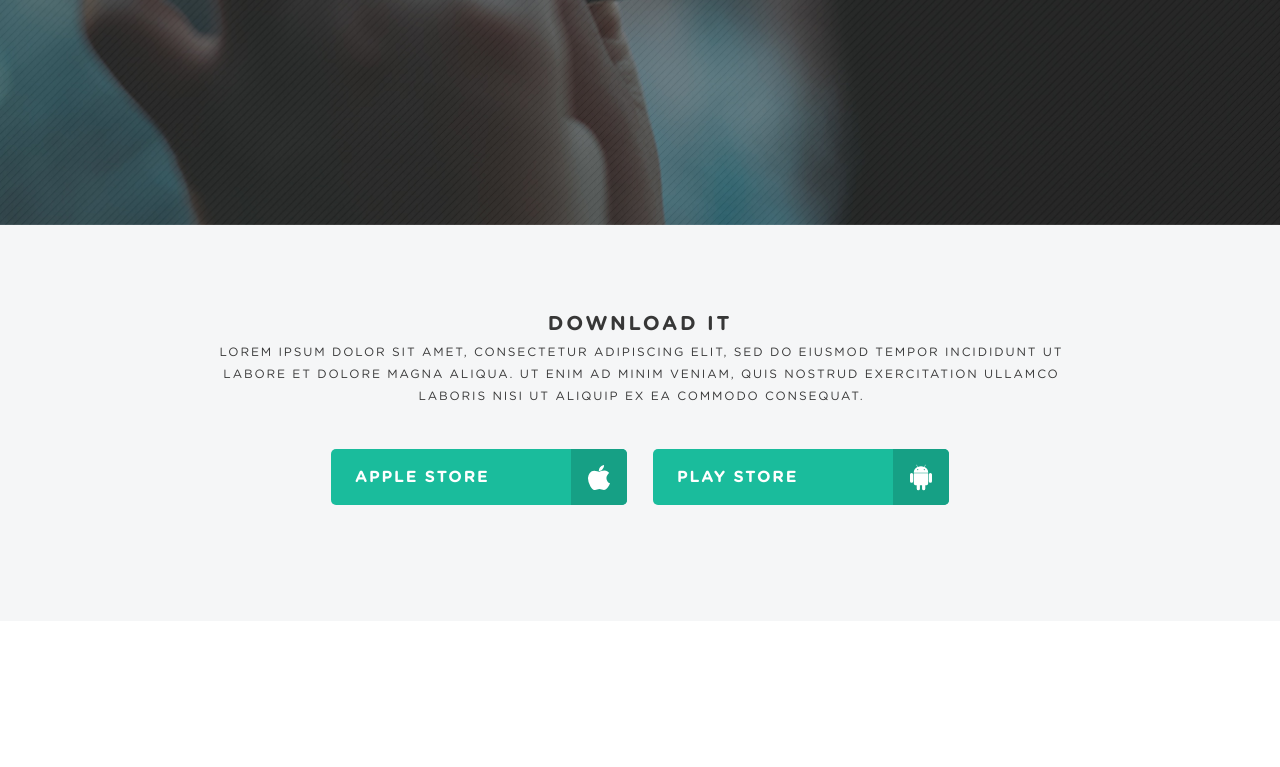
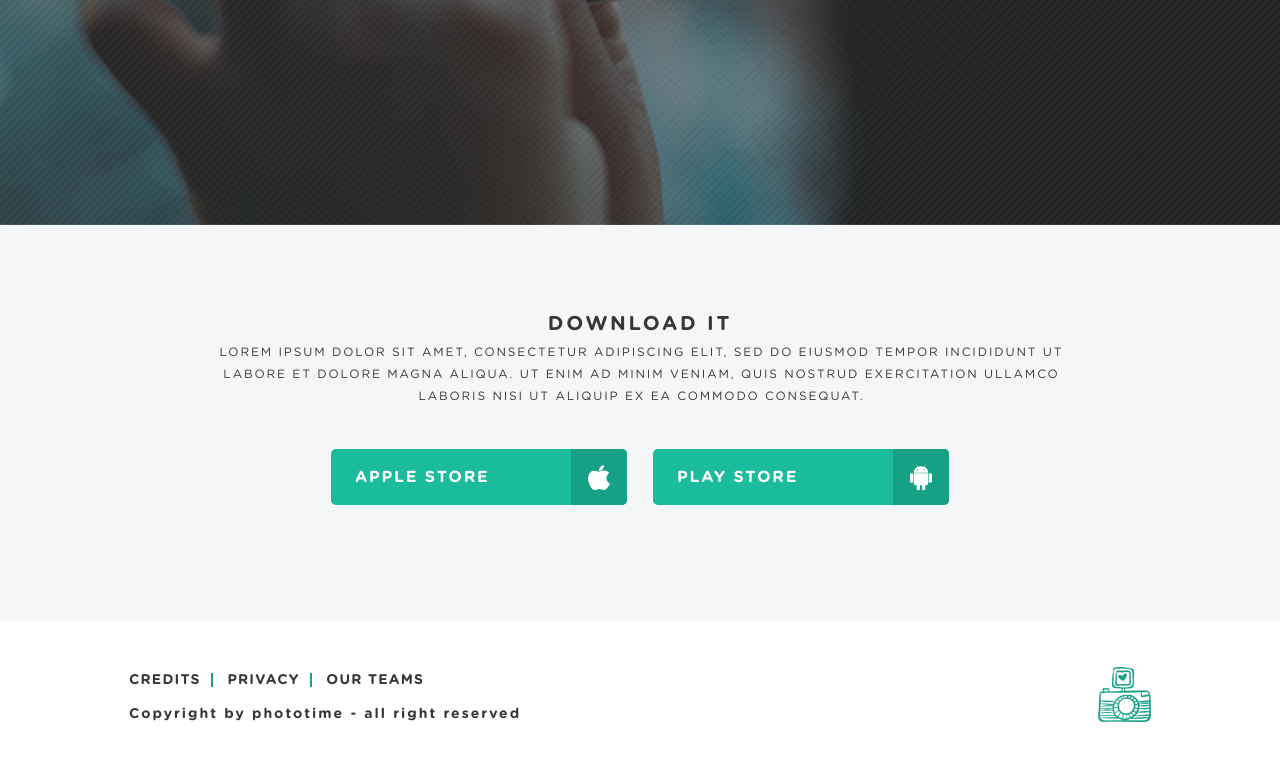
Before and after one commit to nabandz/Phototime-template, a plain HTML site: page src/index.html in a window 1280 px wide. Shown: the part 2867-3634 px from the top of the page. Before the commit the page ends 3488 px from the top, so only its background shows below. Drawn offline with Linux system fonts and the light colour scheme; a web font is replaced by a local one.

Commit message:
Add footer

```diff
--- a/src/index.html
+++ b/src/index.html
@@ -7,7 +7,7 @@
     <link rel="stylesheet" href="css/font.css">
     <link rel="stylesheet" href="css/style.min.css">
     <script src="https://kit.fontawesome.com/9e0dda9d70.js" crossorigin="anonymous"></script>
-    <title>Phototime</title>
+    <title>PhotoTime</title>
     <link rel="shortcut icon" href="icons/icon.png" type="png">
 </head>
 <body>
@@ -176,5 +176,27 @@
             </div>
         </div>
     </div>
+
+    <footer class="footer">
+        <div class="container">
+            <div class="footer__wrapper">
+                <div class="footer__content">
+                    <div class="footer__links">
+                        <a href="#">credits</a>
+                        <a href="#">privacy</a>
+                        <a href="#">our teams</a>
+                    </div>
+                    <div class="footer__copyright">
+                        <h2>
+                            Copyright by phototime - all right reserved
+                        </h2>
+                    </div>
+                </div>
+                <div class="footer_logo">
+                    <img src="/src/icons/footer_logo.png" alt="logo">
+                </div>
+            </div>
+        </div>
+    </footer>
 </body>
 </html>
--- /dev/null
+++ b/src/sass/blocks/_footer.scss
@@ -0,0 +1,40 @@
+.footer {
+    min-height: 130px;
+    padding: 46px 0 36px 0;
+    &__wrapper {
+        display: flex;
+        justify-content: space-between;
+        padding: 0 64px;
+    }
+    &__links {
+        a {
+            font-size: 14px;
+            font-weight: bold;
+            text-transform: uppercase;
+            color: #373737;
+            letter-spacing: 1.2px;
+            text-decoration: none;
+            border-right: 2px solid $main-color;
+            padding: 0 10px 0 10px;
+            transition: 0.4s all;
+            &:hover {
+				color: $main-color;
+			}
+            &:first-child{
+                padding-left: 0px;
+            }
+            &:last-child{
+                border-right: none;
+            }
+        }
+    }
+    &__copyright {
+        margin-top: 15px;
+        h2 {
+            font-size: 14px;
+            font-weight: bold;
+            color: #373737;
+            letter-spacing: 2px;
+        }
+    }
+}
--- a/src/sass/blocks/_subtitles.scss
+++ b/src/sass/blocks/_subtitles.scss
@@ -12,7 +12,7 @@
         }
     }
     &_third-screen {
-        margin: 33px 0 0 3px;
+        margin-top: 33px;
         line-height: 22px;
         span {
             font-weight: bold;
--- a/src/sass/style.scss
+++ b/src/sass/style.scss
@@ -24,3 +24,4 @@
 @import 'blocks/community';
 @import 'blocks/subscribe';
 @import 'blocks/download';
+@import 'blocks/footer';
```
Also changed, not shown: src/css/style.min.css, 1 other file.
